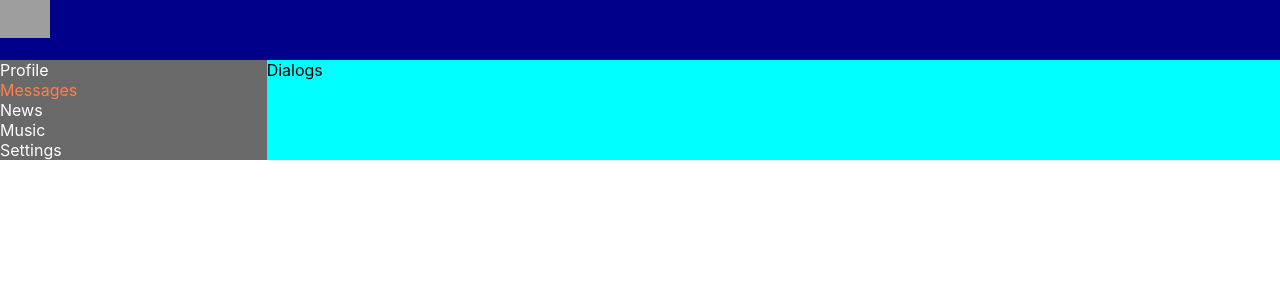
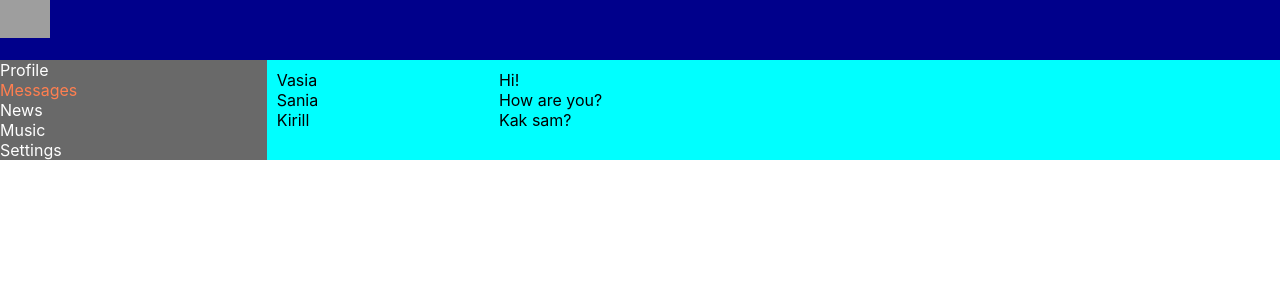
Before and after one commit to Dergacz/social_network_by_lessons, a React (Create React App) app: page /dialogs in a window 1280 px wide. Shown: the top 300 px of the page. Built offline with nearby package versions, Linux system fonts and the light colour scheme; grey boxes are pictures that could not be loaded.

Commit message:
add social network by lesson 21

```diff
--- a/src/components/Dialogs/Dialogs.module.css
+++ b/src/components/Dialogs/Dialogs.module.css
@@ -0,0 +1,12 @@
+.dialogs {
+    display: grid;
+    grid-template-columns: 2fr 10fr;
+}
+
+.dialogsItems {
+    padding: 10px;
+}
+
+.messages {
+    padding: 10px;
+}
--- a/src/components/Dialogs/Dialogs.tsx
+++ b/src/components/Dialogs/Dialogs.tsx
@@ -3,8 +3,23 @@ import s from "./Dialogs.module.css";
 
 export const Dialogs = () => {
     return (
-        <div>
-            Dialogs
+        <div className={s.dialogs}>
+            <div className={s.dialogsItems}>
+                <div className={s.dialog}>
+                    Vasia
+                </div>
+                <div className={s.dialog}>
+                    Sania
+                </div>
+                <div className={s.dialog}>
+                    Kirill
+                </div>
+            </div>
+            <div className={s.messages}>
+                <div className={s.message}>Hi!</div>
+                <div className={s.message}>How are you?</div>
+                <div className={s.message}>Kak sam?</div>
+            </div>
         </div>
     )
 }
```
